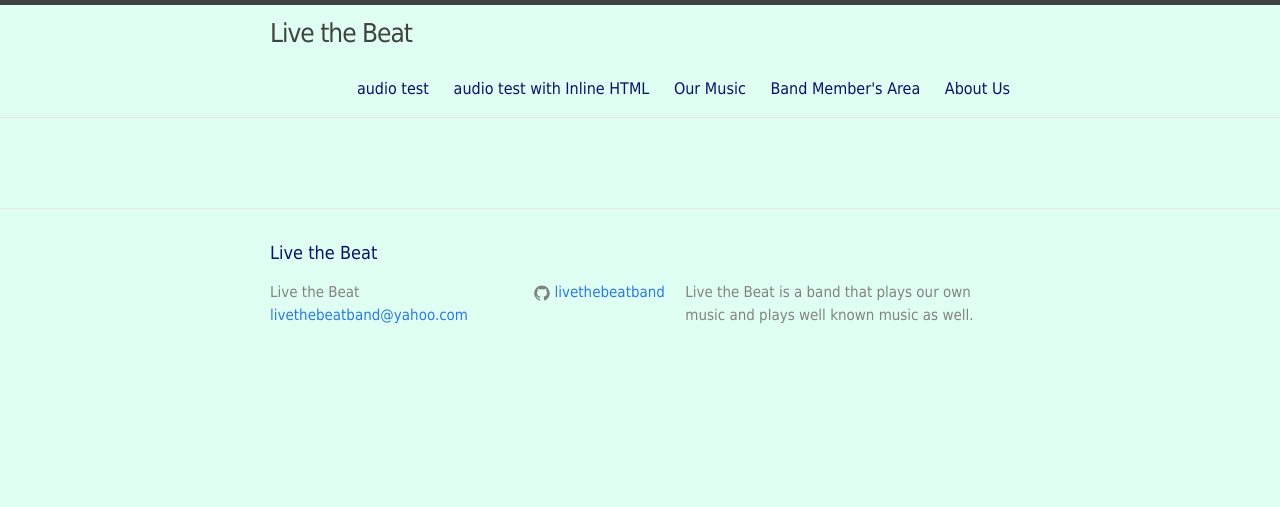
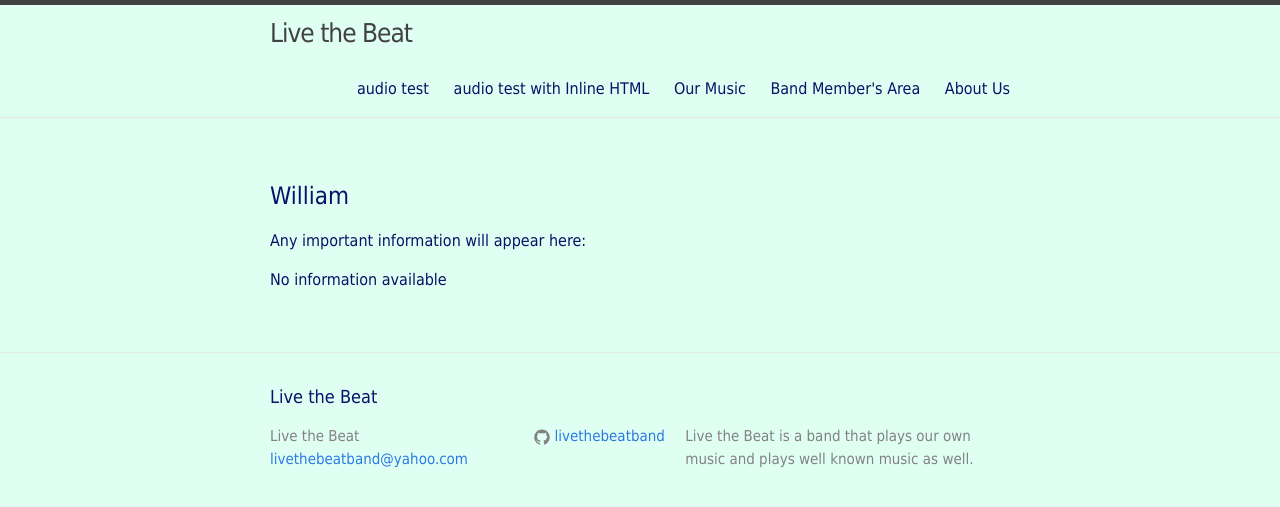
Before and after one commit to livethebeatband/livethebeatband.github.io, a Jekyll site: the page built from members-area/william/index.md, in a window 1280 px wide. Shown: the top 507 px of the page. Built offline with Jekyll 4.4.1, drawn with Linux system fonts in a browser that asks for light colours.

Commit message:
Update index.md

```diff
--- a/members-area/william/index.md
+++ b/members-area/william/index.md
@@ -2,3 +2,8 @@
 layout: page
 permalink: /members-area/william
 ---
+<h1> William </h1>
+
+Any important information will appear here:
+
+No information available
```
